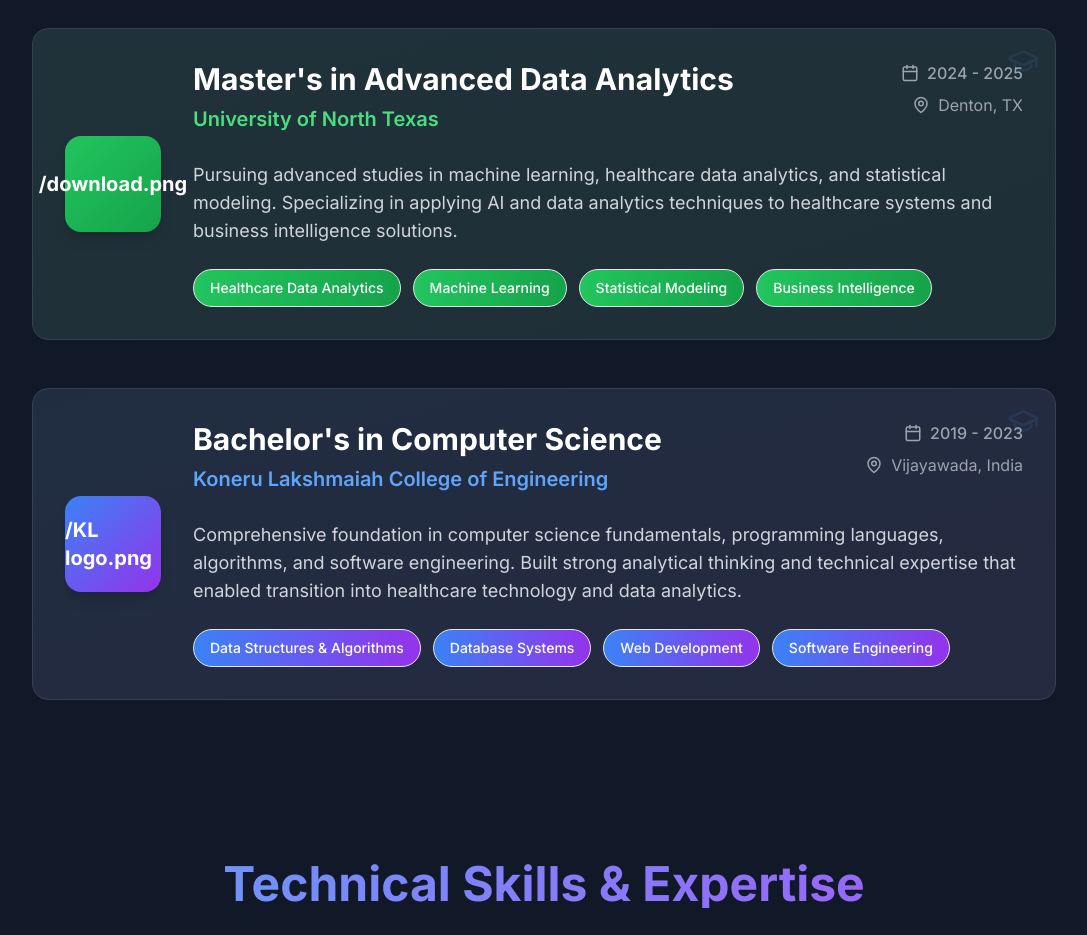
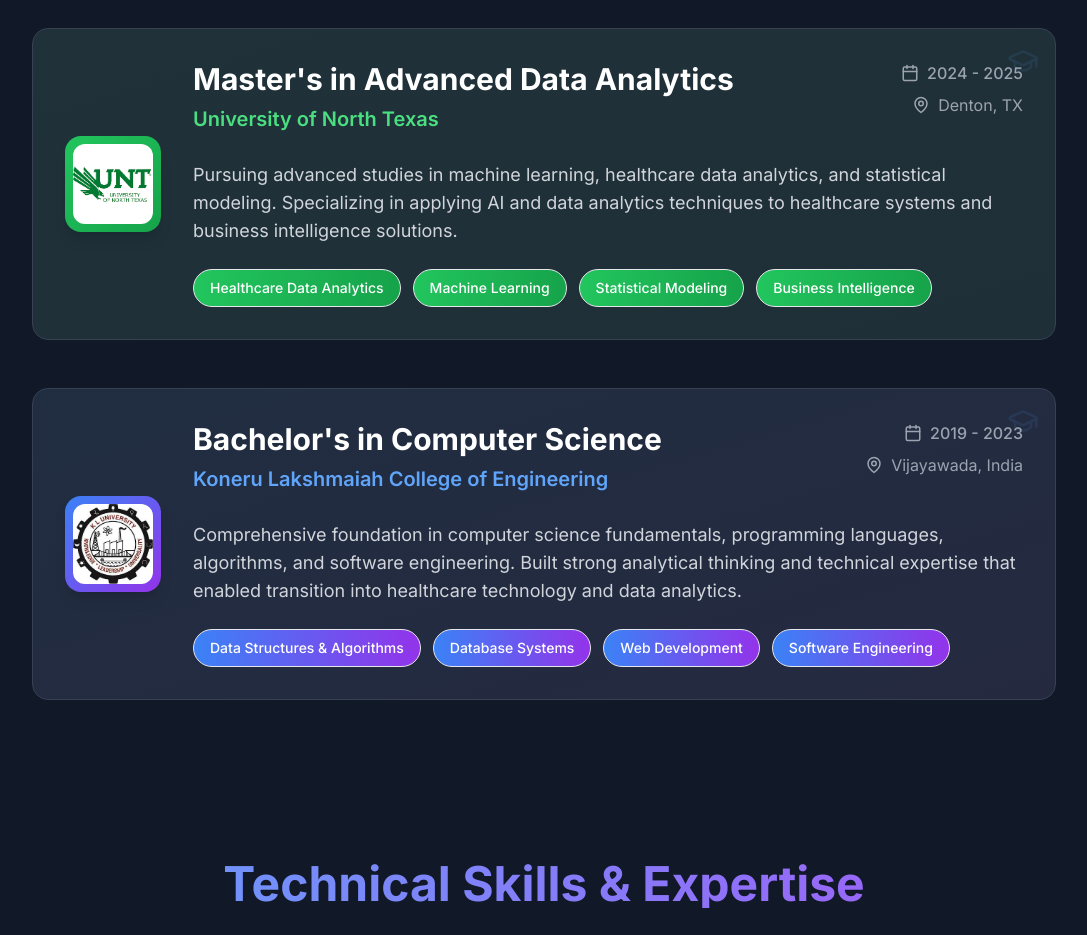
Before and after one commit to JayReddyMunagala/jay-portfolio, a React (Vite) app: page / in a window 1280 px wide. Shown: the part 3300-4235 px from the top of the page, without its empty margins (96-1183 px from the left). Built offline with nearby package versions, Linux system fonts and the light colour scheme.

Commit message:
Update Education.tsx

```diff
--- a/src/components/Education.tsx
+++ b/src/components/Education.tsx
@@ -76,7 +76,15 @@
                       whileHover={{ scale: 1.1, rotate: 5 }}
                       className={`flex-shrink-0 w-20 h-20 sm:w-24 sm:h-24 bg-gradient-to-br ${edu.logoColor} rounded-2xl flex items-center justify-center shadow-lg group-hover:shadow-xl transition-all duration-300`}
                     >
-                      <span className="text-white font-bold text-lg sm:text-xl">{edu.logo}</span>
+                      {edu.logo.startsWith('/') ? (
+                        <img
+                          src={edu.logo}
+                          alt={`${edu.school} logo`}
+                          className="w-16 h-16 sm:w-20 sm:h-20 object-contain rounded-xl"
+                        />
+                      ) : (
+                        <span className="text-white font-bold text-lg sm:text-xl">{edu.logo}</span>
+                      )}
                     </motion.div>
 
                     {/* Content */}
```
